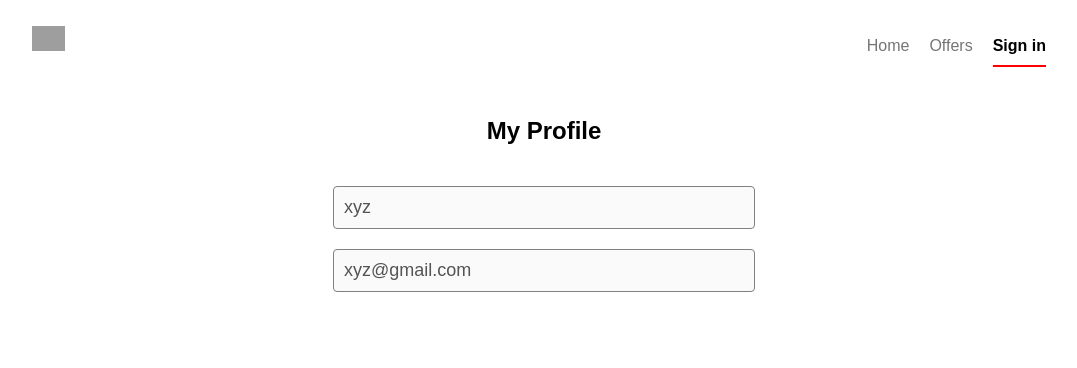
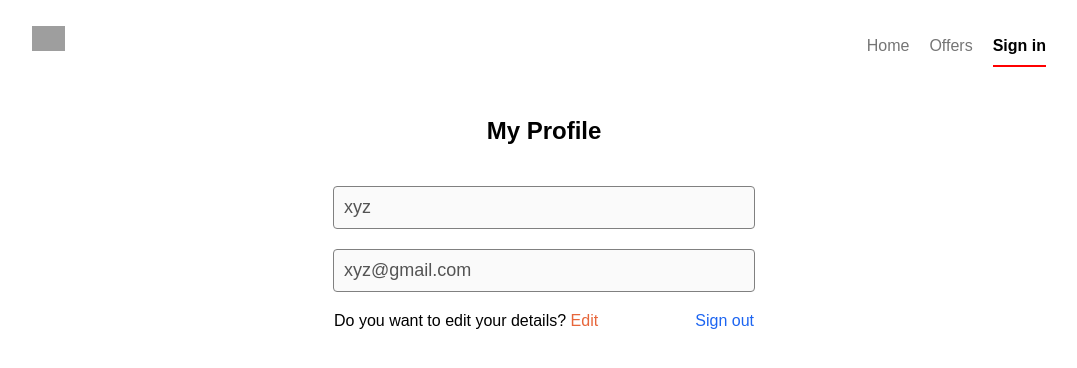
Before and after one commit to srujan-landeri/realtor-clone-react, a React (Vite) app: page /profile in a window 1280 px wide. Shown: the top 368 px of the page, without its empty margins (96-1173 px from the left). Built offline with nearby package versions, Linux system fonts and the light colour scheme; grey boxes are pictures that could not be loaded.

Commit message:
5 files modified, 1 added

```diff
--- a/index.html
+++ b/index.html
@@ -2,7 +2,7 @@
 <html lang="en">
   <head>
     <meta charset="UTF-8" />
-    <link rel="icon" href="favicon.ico"/>
+    <link rel="shortcut icon" href="favicon.ico" type="image/x-icon" />
     <link rel="stylesheet" href="style.css" />
     <meta name="viewport" content="width=device-width, initial-scale=1.0" />
     <title>REALTOR CLONE</title>
--- a/src/App.jsx
+++ b/src/App.jsx
@@ -9,6 +9,7 @@ import ForgotPassword from './pages/ForgotPassword';
 import Navigation from './components/Navigation';
 import { ToastContainer } from 'react-toastify';
 import 'react-toastify/dist/ReactToastify.css';
+import PrivateRoute from './components/PrivateRoute';
 
 export default function App() {
   return (
@@ -18,7 +19,9 @@ export default function App() {
         <div className="App">
           <Routes>
             <Route path="/" element={<Home />} />
-            <Route path="/profile" element={<Profile />} />
+            <Route path="/profile" element={<PrivateRoute />}>
+              <Route path="/profile" element={<Profile />} />
+            </Route>
             <Route path="/sign-in" element={<Signin />} />
             <Route path="/sign-up" element={<Signup />} />
             <Route path="/offers" element={<Offers />} />
--- a/src/components/Navigation.jsx
+++ b/src/components/Navigation.jsx
@@ -1,5 +1,5 @@
 import React from 'react';
-import { useLocation, useNavigate } from 'react-router-dom';
+import { useLocation, useNavigate, Navigate } from 'react-router-dom';
 
 export default function Navigation() {
   const location = useLocation().pathname.slice(1);
@@ -27,6 +27,7 @@ export default function Navigation() {
             className={
               location === 'offers' ? 'nav-active-link pointer' : ' pointer'
             }
+            // onClick={() => navigate('/offers')}
             onClick={() => navigate('/offers')}
           >
             Offers
@@ -36,7 +37,7 @@ export default function Navigation() {
               location === 'sign-in' ||
               location === 'sign-up' ||
               location === 'forgot-password' ||
-              location === "profile"
+              location === 'profile'
                 ? 'nav-active-link pointer'
                 : ' pointer'
             }
--- /dev/null
+++ b/src/components/PrivateRoute.jsx
@@ -0,0 +1,7 @@
+import React from 'react';
+import { Navigate, Outlet } from 'react-router-dom';
+export default function PrivateRoute() {
+  const [loggedIn, setLoggedIn] = React.useState(true);
+
+  return loggedIn ? <Outlet /> : <Navigate to="/sign-in" />;
+}
--- a/src/pages/Profile.jsx
+++ b/src/pages/Profile.jsx
@@ -24,6 +24,13 @@ export default function Profile() {
           name="email"
           value={formData.email}
         />
+
+        <div className="prof-text">
+          <p>
+            Do you want to edit your details? <span>Edit</span>{' '}
+          </p>
+          <span>Sign out</span>
+        </div>
       </form>
     </div>
   );
--- a/style.css
+++ b/style.css
@@ -157,3 +157,19 @@
   margin-block: 10px;
   border: 1px gray solid;
 }
+
+.prof-text {
+  display: flex;
+  justify-content: space-between;
+  width: 420px;
+  margin-block: 10px;
+}
+
+.prof-text span {
+  color: #e7663b;
+  cursor: pointer;
+}
+
+.prof-text > span {
+  color: #1d65f1;
+}
```
